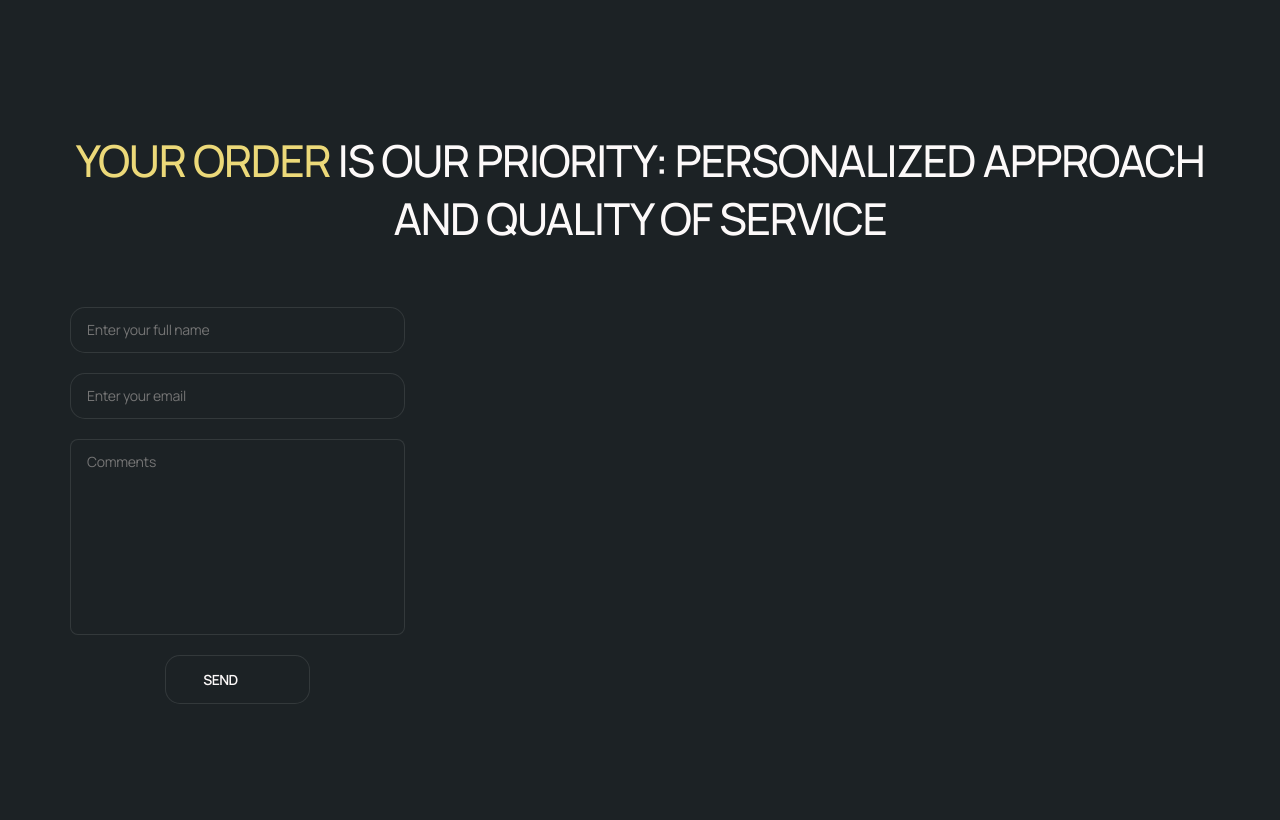
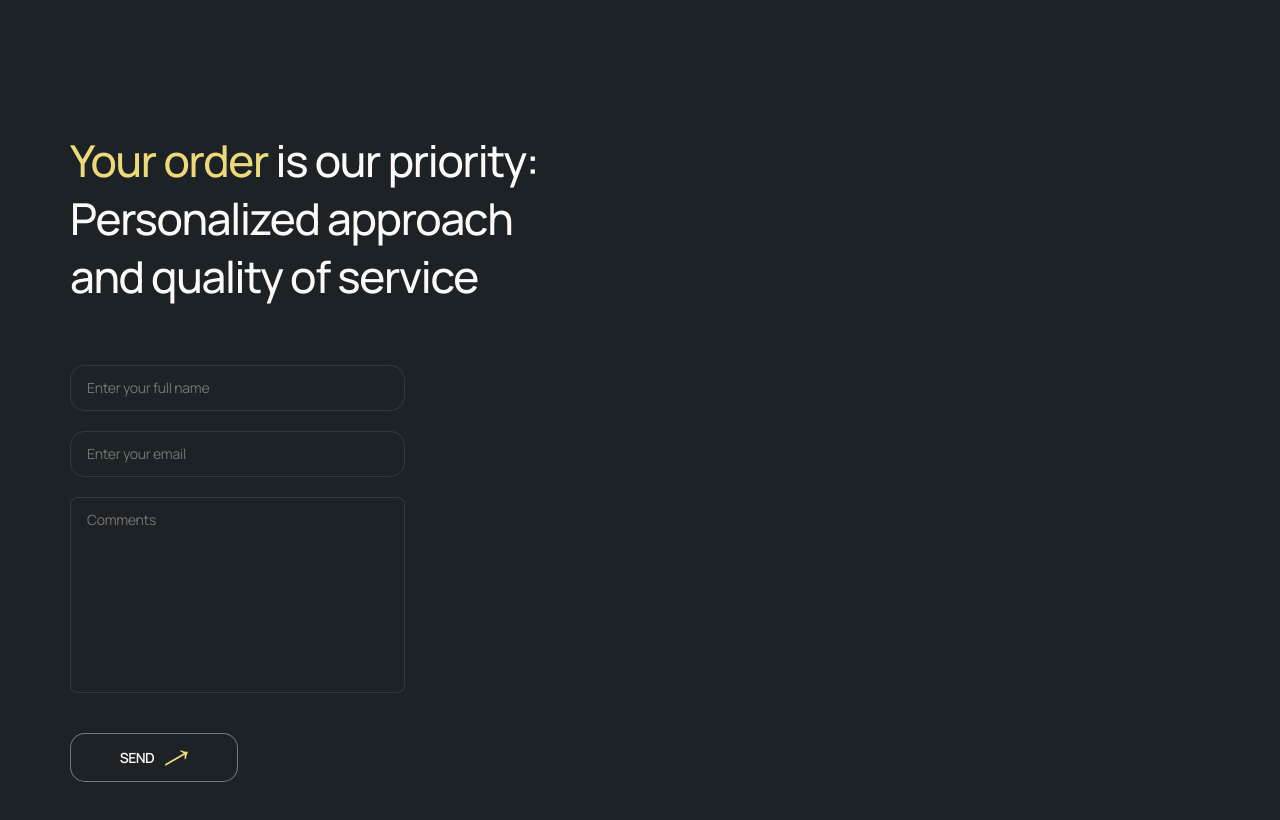
Before and after one commit to OlhaKadeeva/Team_Project_Powerfull, a website built with Vite: page src/index.html in a window 1280 px wide. Shown: the part 2240-3060 px from the top of the page. Built offline with nearby package versions, Linux system fonts and the light colour scheme.

Commit message:
save changes

```diff
--- a/src/css/section_5_your_order.css
+++ b/src/css/section_5_your_order.css
@@ -9,13 +9,15 @@
   font-size: 32px;
   line-height: 1.375;
   letter-spacing: -0.03em;
-  color: #fcf9f9;
+  color: var(--white);
   padding: 0 20px 40px 20px;
-  text-transform: uppercase;
+  text-transform: none;
   display: inline-block;
+  text-align: left;
+  font-family: 'Manrope', sans-serif;
 }
 .colorful-part-order {
-  color: #ecd979;
+  color: var(--yellow);
 }
 
 .input-meaning {
@@ -27,10 +29,10 @@
   font-weight: 400;
   font-size: 14px;
   letter-spacing: -0.02em;
-  color: rgba(252, 249, 249, 0.5);
-  background-color: #1c2225;
+  color: var(--grey);
+  background-color: var(--black);
 
-  border: 1px solid rgba(252, 249, 249, 0.1);
+  border: 1px solid var(--dark_grey);
   border-radius: 15px;
   padding: 14px 16px;
   width: 335px;
@@ -44,7 +46,7 @@
   justify-content: center;
   flex-direction: column;
   gap: 12px;
-  border: 1px solid rgba(252, 249, 249, 0.1);
+  border: 1px solid var(--dark_grey);
   border-radius: 8px;
   padding: 14px 16px;
   width: 335px;
@@ -53,7 +55,7 @@
   font-weight: 400;
   font-size: 14px;
   letter-spacing: -0.02em;
-  color: rgba(252, 249, 249, 0.5);
+  color: var(--grey);
   resize: none;
 }
 .button-order {
@@ -62,7 +64,7 @@
   justify-content: center;
   flex-direction: row;
   gap: 10px;
-  border: 1px solid rgba(252, 249, 249, 0.1);
+  border: 1px solid var(--grey);
   border-radius: 15px;
   padding: 14px 36px;
   width: 145px;
@@ -71,10 +73,18 @@
   font-size: 14px;
   letter-spacing: -0.04em;
   text-transform: uppercase;
-  color: #fcf9f9;
-  background-color: #1c2225;
+  color: var(--white);
+  background-color: var(--black);
   margin: 0 115px;
 }
+.arrow {
+  fill: var(--yellow);
+}
+.button-order:hover,
+.button-order:focus {
+  border: 1px solid var(--yellow);
+}
+
 @media screen and (min-width: 768px) {
   .order_container {
     max-width: 768px;
@@ -82,6 +92,14 @@
   .order-text {
     font-size: 44px;
     line-height: 1.31818;
+    width: 542px;
+    display: block;
+    text-align: left;
+  }
+  .button-order {
+    padding: 14px 39px;
+    width: 168px;
+    margin: 40px 20px;
   }
 }
 @media screen and (min-width: 1280px) {
--- a/src/partials/section_5_your_order.html
+++ b/src/partials/section_5_your_order.html
@@ -1,4 +1,4 @@
-<section class="order">
+<section class="order" id="order">
   <div class="container order_container">
     <div class="order-informative">
       <h2 class="order-text">
@@ -12,6 +12,7 @@
           class="input-meaning"
           type="text"
           placeholder="Enter your full name"
+          pattern="[a-zA-Zа-яА-ЯіІїЇєЄґҐʼ]+"
           name="name"
         />
       </div>
@@ -32,8 +33,8 @@
         ></textarea>
       </div>
       <button class="button-order" type="submit">
-        Send<svg width="24" height="16">
-          <use href="/images"></use>
+        Send<svg class="arrow" width="24" height="16">
+          <use href="../img/your_order/symbol-defs.svg#icon-untitled"></use>
         </svg>
       </button>
     </form>
```
Also changed, not shown: src/img/your_order/symbol-defs.svg (added), src/img/your_order/ur-order-d1280-min.jpg (added), src/img/your_order/ur-order-d1280@2x-min.jpg (added), src/img/your_order/ur-order-d1440-min.jpg (added), src/img/your_order/ur-order-d1440@2x-min.jpg (added), src/img/your_order/ur-order-d1440c-min.jpg (added), src/img/your_order/ur-order-d1440c@2x-min.jpg (added).
